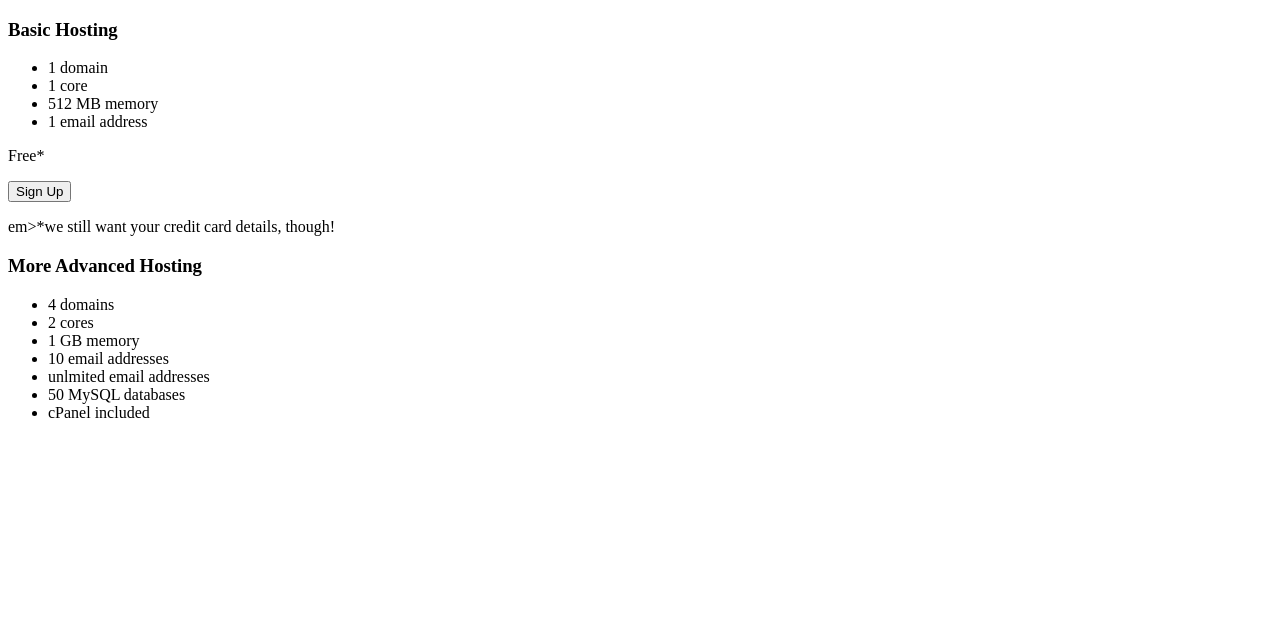
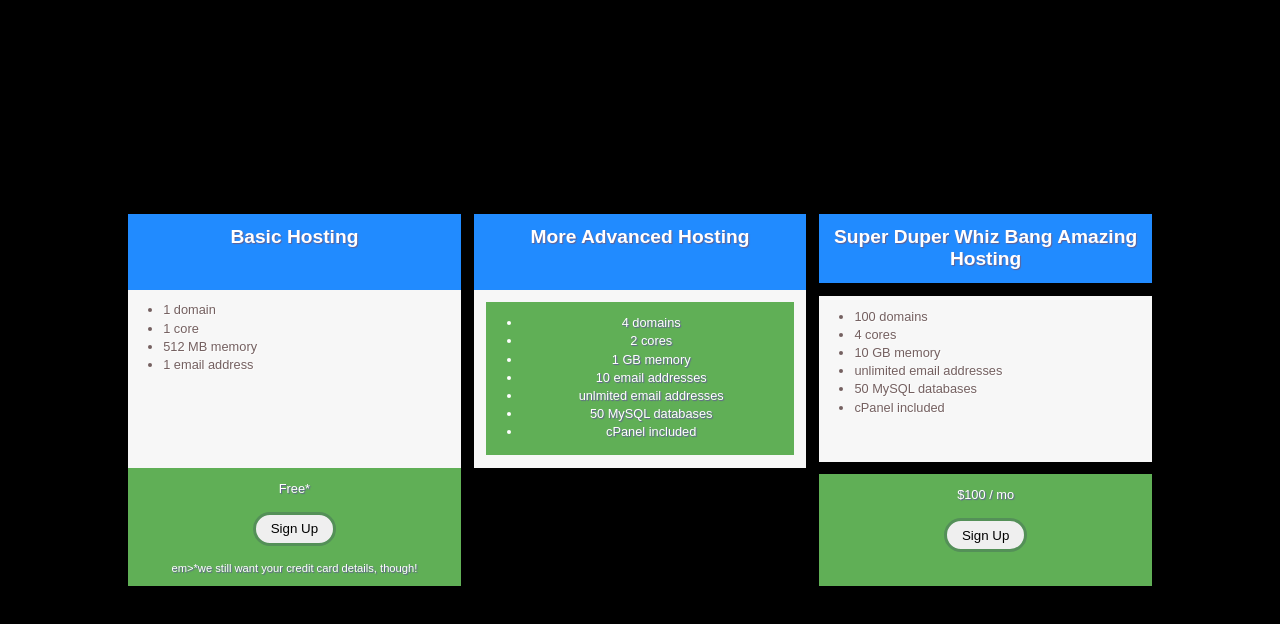
Before and after one commit to KatelynCurtiss/subgrid-project-a, a plain HTML site: page index.html in a window 1280 px wide. Drawn offline with Linux system fonts and the light colour scheme.

Commit message:
Update index.html

```diff
--- a/index.html
+++ b/index.html
@@ -4,6 +4,8 @@
     <meta charset="UTF-8">
     <meta name="viewport" content="width=device-width, initial-scale=1.0">
     <title>Sitepoint Card Layout Using CSS Subgrid</title>
+    <link rel="stylesheet" href="styles.css">
+
 </head>
 <body>
     <article>
@@ -35,6 +37,22 @@
                 </ul>
             </div>
             </section>
+            <h1>Super Duper Whiz Bang Amazing Hosting</h1>
+ <ul>
+ <li>100 domains</li>
+ <li>4 cores</li>
+ <li>10 GB memory</li>
+ <li>unlimited email addresses</li>
+ <li>50 MySQL databases</li>
+ <li>cPanel included</li>
+ </ul>
+ <div>
+ <p>$100 / mo</p>
+ <button>Sign Up</button>
+
+ </div>
+ </section>
+ </article>
     </article>
 
 </body>
```
